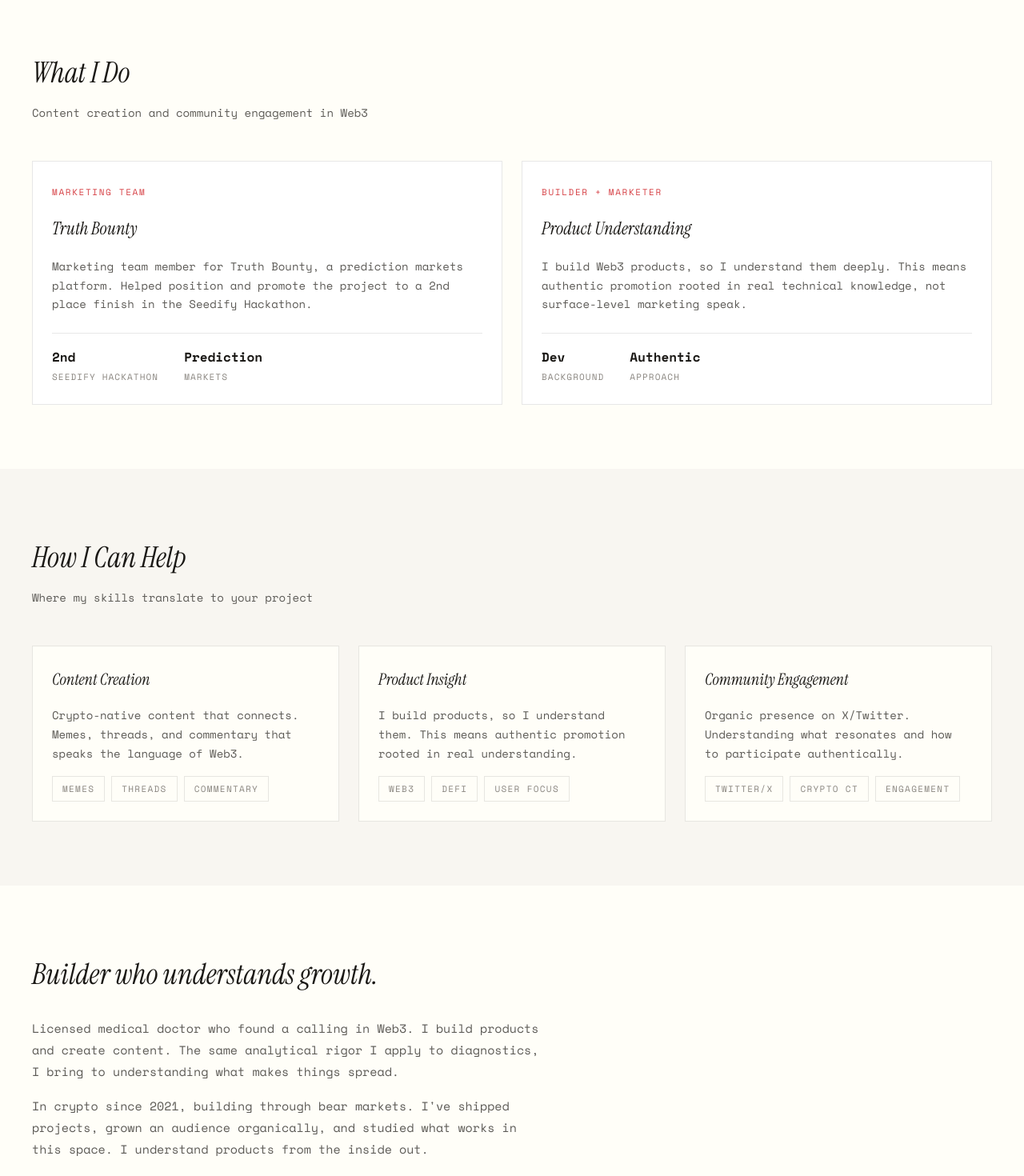
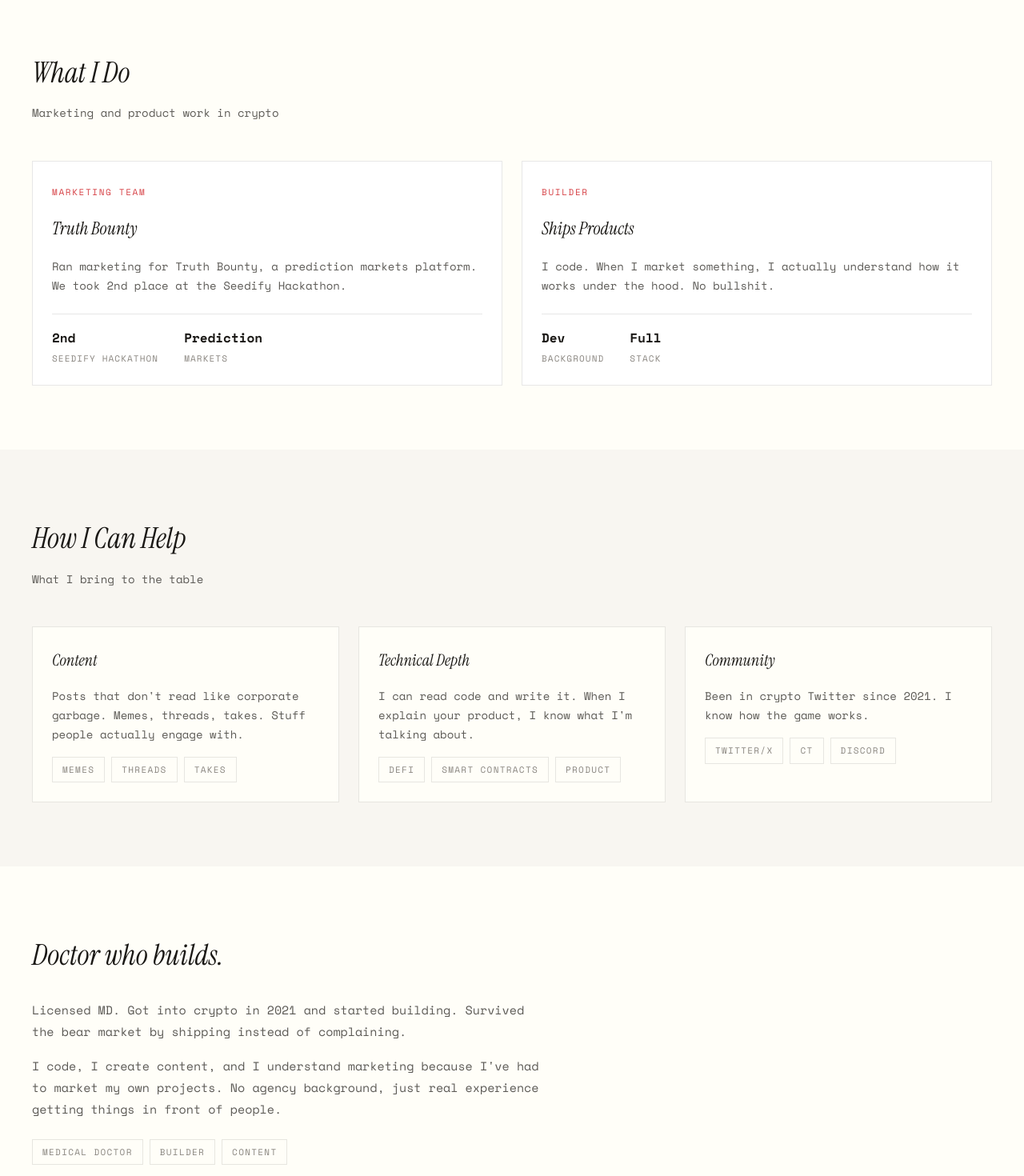
Before and after one commit to Yonkoo11/marketing-portfolio, a Next.js app: page / in a window 1280 px wide. Shown: the part 820-2290 px from the top of the page at 80% size. Built offline with nearby package versions, Linux system fonts and the light colour scheme.

Commit message:
Rewrite copy - remove AI slop, make it human
- Web3 builder → builder
- Direct, casual language throughout
- No corporate buzzwords or try-hard phrasing
- "I code. No bullshit." instead of "authentic promotion rooted in..."

```diff
--- a/app/page.tsx
+++ b/app/page.tsx
@@ -22,8 +22,8 @@
             <p className="classification">Marketing Profile</p>
             <h1 className="hero-name">dr. alex</h1>
             <p className="hero-tagline">
-              Medical doctor and Web3 builder. I create content that resonates,
-              understand what makes campaigns work, and build products people use.
+              Medical doctor and builder. I make things people actually use,
+              and I know how to get eyes on them.
             </p>
 
             {/* Vitals inline with hero */}
@@ -72,7 +72,7 @@
         <div className="section-inner">
           <div className="section-header">
             <h2 className="section-title">What I Do</h2>
-            <p className="section-subtitle">Content creation and community engagement in Web3</p>
+            <p className="section-subtitle">Marketing and product work in crypto</p>
           </div>
 
           <div className="work-grid">
@@ -82,9 +82,8 @@
               </div>
               <h3 className="work-title">Truth Bounty</h3>
               <p className="work-desc">
-                Marketing team member for Truth Bounty, a prediction markets
-                platform. Helped position and promote the project to a
-                2nd place finish in the Seedify Hackathon.
+                Ran marketing for Truth Bounty, a prediction markets platform.
+                We took 2nd place at the Seedify Hackathon.
               </p>
               <div className="work-metrics">
                 <div className="metric">
@@ -100,13 +99,12 @@
 
             <article className="work-card">
               <div className="work-card-header">
-                <span className="work-category">Builder + Marketer</span>
+                <span className="work-category">Builder</span>
               </div>
-              <h3 className="work-title">Product Understanding</h3>
+              <h3 className="work-title">Ships Products</h3>
               <p className="work-desc">
-                I build Web3 products, so I understand them deeply. This means
-                authentic promotion rooted in real technical knowledge,
-                not surface-level marketing speak.
+                I code. When I market something, I actually understand
+                how it works under the hood. No bullshit.
               </p>
               <div className="work-metrics">
                 <div className="metric">
@@ -114,8 +112,8 @@
                   <span className="metric-label">Background</span>
                 </div>
                 <div className="metric">
-                  <span className="metric-value">Authentic</span>
-                  <span className="metric-label">Approach</span>
+                  <span className="metric-value">Full</span>
+                  <span className="metric-label">Stack</span>
                 </div>
               </div>
             </article>
@@ -128,46 +126,46 @@
         <div className="section-inner">
           <div className="section-header">
             <h2 className="section-title">How I Can Help</h2>
-            <p className="section-subtitle">Where my skills translate to your project</p>
+            <p className="section-subtitle">What I bring to the table</p>
           </div>
 
           <div className="services-grid">
             <div className="service-card">
-              <h3 className="service-title">Content Creation</h3>
+              <h3 className="service-title">Content</h3>
               <p className="service-desc">
-                Crypto-native content that connects. Memes, threads,
-                and commentary that speaks the language of Web3.
+                Posts that don't read like corporate garbage.
+                Memes, threads, takes. Stuff people actually engage with.
               </p>
               <div className="service-tags">
                 <span className="tag">Memes</span>
                 <span className="tag">Threads</span>
-                <span className="tag">Commentary</span>
+                <span className="tag">Takes</span>
               </div>
             </div>
 
             <div className="service-card">
-              <h3 className="service-title">Product Insight</h3>
+              <h3 className="service-title">Technical Depth</h3>
               <p className="service-desc">
-                I build products, so I understand them. This means
-                authentic promotion rooted in real understanding.
+                I can read code and write it. When I explain your product,
+                I know what I'm talking about.
               </p>
               <div className="service-tags">
-                <span className="tag">Web3</span>
                 <span className="tag">DeFi</span>
-                <span className="tag">User Focus</span>
+                <span className="tag">Smart Contracts</span>
+                <span className="tag">Product</span>
               </div>
             </div>
 
             <div className="service-card">
-              <h3 className="service-title">Community Engagement</h3>
+              <h3 className="service-title">Community</h3>
               <p className="service-desc">
-                Organic presence on X/Twitter. Understanding what
-                resonates and how to participate authentically.
+                Been in crypto Twitter since 2021.
+                I know how the game works.
               </p>
               <div className="service-tags">
                 <span className="tag">Twitter/X</span>
-                <span className="tag">Crypto CT</span>
-                <span className="tag">Engagement</span>
+                <span className="tag">CT</span>
+                <span className="tag">Discord</span>
               </div>
             </div>
           </div>
@@ -179,21 +177,20 @@
         <div className="section-inner">
           <div className="about-layout">
             <div className="about-content">
-              <h2 className="section-title">Builder who understands growth.</h2>
+              <h2 className="section-title">Doctor who builds.</h2>
               <p className="about-text">
-                Licensed medical doctor who found a calling in Web3. I build products
-                and create content. The same analytical rigor I apply to diagnostics,
-                I bring to understanding what makes things spread.
+                Licensed MD. Got into crypto in 2021 and started building.
+                Survived the bear market by shipping instead of complaining.
               </p>
               <p className="about-text">
-                In crypto since 2021, building through bear markets. I've shipped
-                projects, grown an audience organically, and studied what works
-                in this space. I understand products from the inside out.
+                I code, I create content, and I understand marketing because
+                I've had to market my own projects. No agency background,
+                just real experience getting things in front of people.
               </p>
               <div className="about-tags">
                 <span className="tag">Medical Doctor</span>
-                <span className="tag">Web3 Builder</span>
-                <span className="tag">Content Creator</span>
+                <span className="tag">Builder</span>
+                <span className="tag">Content</span>
               </div>
             </div>
           </div>
@@ -205,10 +202,9 @@
         <div className="section-inner">
           <div className="contact-layout">
             <div className="contact-content">
-              <h2 className="contact-title">Let's work together.</h2>
+              <h2 className="contact-title">Let's talk.</h2>
               <p className="contact-text">
-                Looking for a marketer who understands Web3 culture
-                and delivers results? Reach out.
+                Need someone who gets crypto and can actually ship? Hit me up.
               </p>
               <div className="contact-buttons">
                 <a
```
